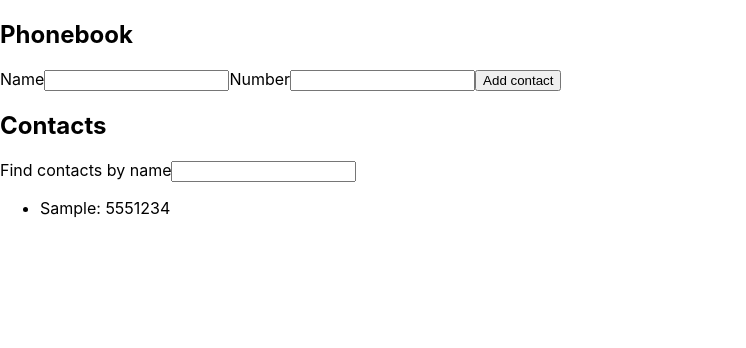
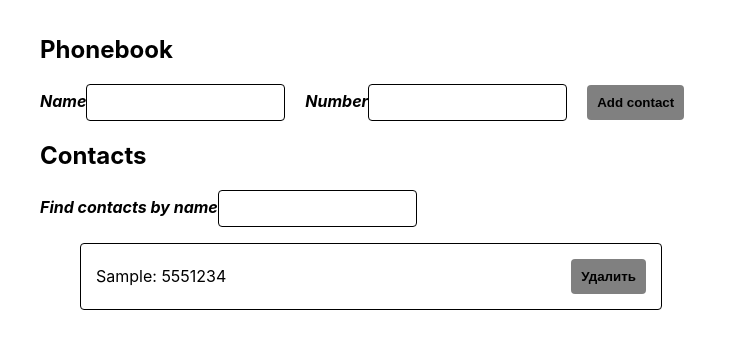
Before and after one commit to Sig1smund/goit-react-hw-02-phonebook, a React (Create React App) app: page / in a window 1280 px wide. Both pictures are taken after typing "Sample", "5551234" into the empty fields and a click on the button "Add contact". Shown: the top 348 px of the page, without its empty margins (0-746 px from the left). Built offline with nearby package versions, Linux system fonts and the light colour scheme.

Commit message:
step 6 complete

```diff
--- a/src/components/App.jsx
+++ b/src/components/App.jsx
@@ -3,6 +3,7 @@ import {isEqual} from 'lodash'
 import ContactForm from "./contactForm";
 import Filter from "./filter";
 import ContactList from "./contactList";
+import s from './contactForm/contactForm.module.css'
 
 class App extends Component {
   state = {
@@ -10,10 +11,14 @@ class App extends Component {
     filter: '',
   }
 
+  eraseContact = (elem) => {
+    this.setState(prevState => ({
+      contacts: prevState.contacts.filter(contact => contact.name !== elem),
+    }));
+  }
+
   accumulateContacts = data => {
-    console.log(data)
     const test = this.state.contacts.some((user) => isEqual(data, user));
-    console.log(test)
     !test ? this.setState(prevState => ({
       contacts: [data, ...prevState.contacts],
     })) : window.alert(`${data.name} is already in contacts!` )
@@ -34,12 +39,12 @@ class App extends Component {
   render() {
 
     return (
-      <div>
+      <div className={s.container}>
         <h2>Phonebook</h2>
         <ContactForm data={this.accumulateContacts} />
         <h2>Contacts</h2>
         <Filter eventHandler={this.handleFilteredItems} options={this.state.filter}/>
-        <ContactList container={this.state.filter} contacts={this.state.contacts}/>
+        <ContactList container={this.state.filter} contacts={this.state.contacts} erase={this.eraseContact}/>
       </div>
     )
   }
--- a/src/components/contactForm/contactForm.js
+++ b/src/components/contactForm/contactForm.js
@@ -1,4 +1,5 @@
 import React, { Component } from 'react';
+import s from './contactForm.module.css';
 
 class ContactForm extends Component {
   state = { name: '', number: '' };
@@ -20,9 +21,10 @@ class ContactForm extends Component {
   render() {
     return (
       <form onSubmit={this.handleSubmit}>
-        <label>
+        <label className={s.contacts__label}>
           Name
           <input
+            className={s.input}
             type="text"
             name="name"
             value={this.state.name}
@@ -32,9 +34,10 @@ class ContactForm extends Component {
             required
           />
         </label>
-        <label>
+        <label className={s.contacts__label}>
           Number
           <input
+            className={s.input}
             type="tel"
             name="number"
             value={this.state.number}
--- a/src/components/contactForm/contactForm.module.css
+++ b/src/components/contactForm/contactForm.module.css
@@ -0,0 +1,39 @@
+.container {
+  width: 1200px;
+  padding: 15px;
+  margin: 0 auto;
+}
+
+.input {
+  margin-right: 20px;
+  padding: 10px;
+
+  border-radius: 4px;
+  border: 1px solid black;
+  outline: none;
+
+  color: red;
+}
+
+.contacts__label {
+  font-style: italic;
+  font-weight: bold;
+}
+
+button {
+  padding: 10px;
+  outline: none;
+  background-color: grey;
+  color: black;
+
+  cursor: pointer;
+
+  border-radius: 4px;
+  border: none;
+
+  font-weight: bold;
+}
+
+button:active {
+  background-color: greenyellow;
+}
--- a/src/components/contactList/contactList.js
+++ b/src/components/contactList/contactList.js
@@ -1,14 +1,18 @@
 import { nanoid } from 'nanoid';
+import s from './contactList.module.css';
 
-export default function ContactList({ contacts, container }) {
+export default function ContactList({ contacts, container, erase }) {
   const loweredFilter = container.toLowerCase();
   const list = (
     <ul>
       {!container
         ? contacts.map(elem => {
             return (
-              <li key={nanoid()}>
+              <li key={nanoid()} className={s.contacts__item}>
                 {elem.name}: {elem.number}
+                <button type="button" onClick={() => erase(elem.name)}>
+                  Удалить
+                </button>
               </li>
             );
           })
@@ -16,8 +20,11 @@ export default function ContactList({ contacts, container }) {
             .filter(elem => elem.name.toLowerCase().includes(loweredFilter))
             .map(elem => {
               return (
-                <li key={nanoid()}>
+                <li key={nanoid()} className={s.contacts__item}>
                   {elem.name}: {elem.number}
+                  <button type="button" onClick={() => erase(elem)}>
+                    Удалить
+                  </button>
                 </li>
               );
             })}
--- a/src/components/contactList/contactList.module.css
+++ b/src/components/contactList/contactList.module.css
@@ -0,0 +1,11 @@
+.contacts__item {
+  width: 550px;
+  border: 1px solid black;
+  border-radius: 4px;
+  padding: 15px;
+  margin: 5px 0;
+
+  display: flex;
+  justify-content: space-between;
+  align-items: center;
+}
--- a/src/components/filter/filter.js
+++ b/src/components/filter/filter.js
@@ -1,8 +1,11 @@
+import s from './filter.module.css';
+
 export default function Filter({ options, eventHandler }) {
   return (
-    <label>
+    <label className={s.filter__label}>
       Find contacts by name
       <input
+        className={s.filter__form}
         type="text"
         name="filter"
         value={options}
--- a/src/components/filter/filter.module.css
+++ b/src/components/filter/filter.module.css
@@ -0,0 +1,14 @@
+.filter__form {
+  padding: 10px;
+
+  border-radius: 4px;
+  border: 1px solid black;
+  outline: none;
+
+  color: red;
+}
+
+.filter__label {
+  font-style: italic;
+  font-weight: bold;
+}
```
